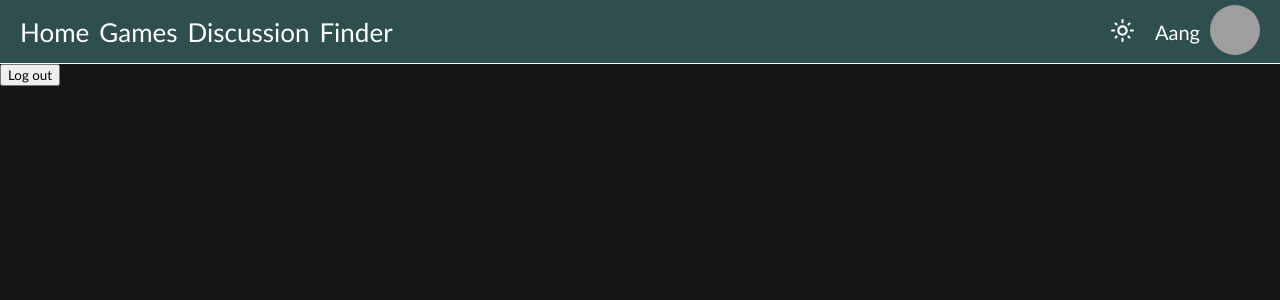
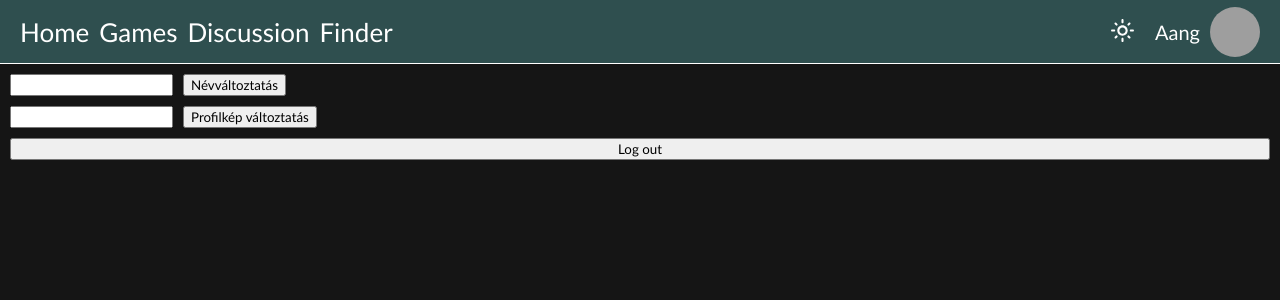
Before and after one commit to Laci5555/2026-Vizsgaremek-Frontend, a React (Vite) app: page /profile in a window 1280 px wide. Shown: the top 300 px of the page. Built offline with nearby package versions, Linux system fonts and the light colour scheme; no server answers; grey boxes are pictures that could not be loaded.

Commit message:
profile_start

```diff
--- a/src/components/Profile.css
+++ b/src/components/Profile.css
@@ -2,3 +2,12 @@
     width: 100%;
     height: 100vh;
 }
+
+.profileDiv{
+    display: flex; flex-direction: column; gap: 10px;
+    padding: 10px;
+}
+
+.username,.profPicture{
+    display: flex; gap: 10px;
+}
--- a/src/components/Profile.jsx
+++ b/src/components/Profile.jsx
@@ -3,9 +3,12 @@ import Navbar from './Navbar'
 import { useNavigate } from 'react-router-dom';
 import { getAuth, onAuthStateChanged, signOut} from "firebase/auth";
 import "./Profile.css";
+import { useState } from 'react';
 
 export default function Profile({auth}) {
 
+  const [username,setUsername]=useState("");
+  const [profilePicture,setProfilePicture]=useState("");
 
   const navigate = useNavigate()
 
@@ -25,6 +28,15 @@ export default function Profile({auth}) {
     <div className='profile'>
       <Navbar/>
       <div className='profileDiv'>
+        <div className="username">
+          <input type="text" value={username}/>
+          <input type="button" value="Névváltoztatás" />
+        </div>
+        <div className="profPicture">
+          <input type="text" value={profilePicture}/>
+          <input type="button" value="Profilkép változtatás" />
+        </div>
+
         <button onClick={()=>LogOut()}>Log out</button>
       </div>
     </div>
```
